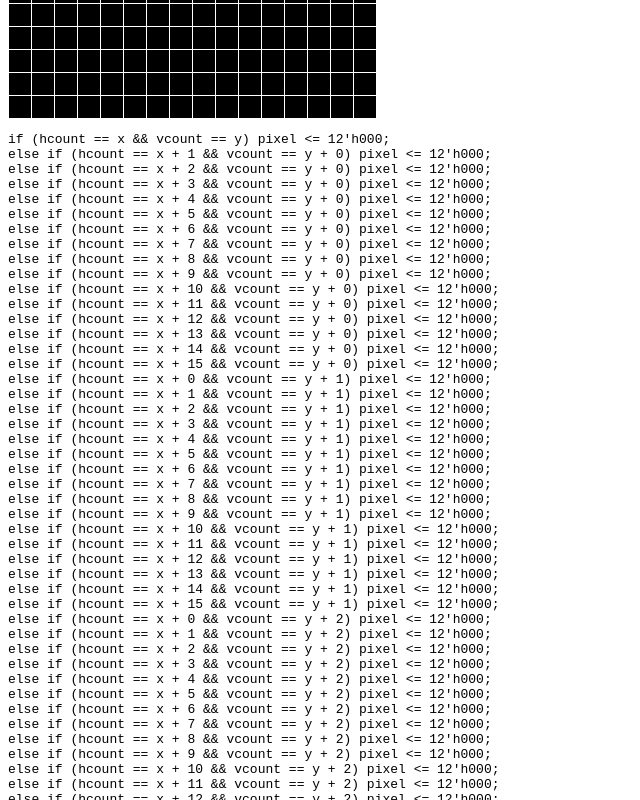
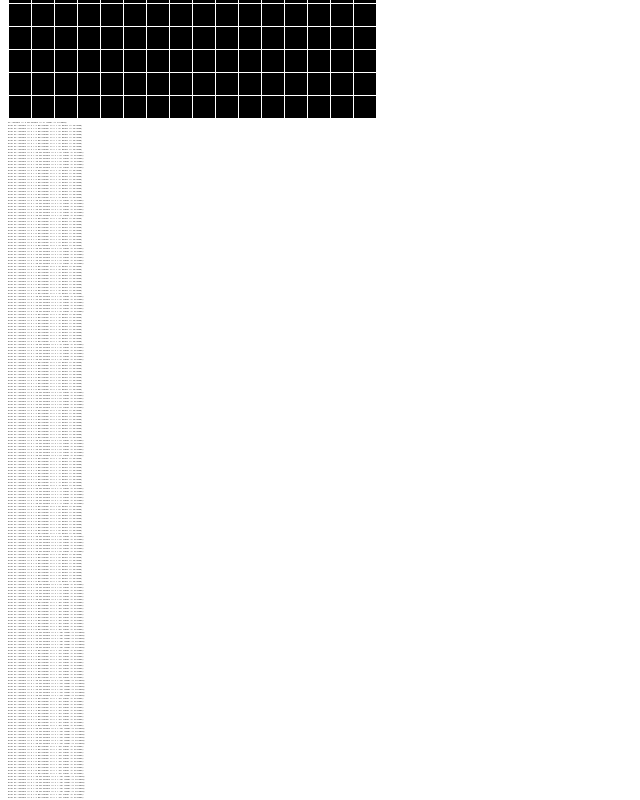
Before and after one commit to kadauber/sprite-maker, an Angular app: page / in a window 1280 px wide. Shown: the part 400-1200 px from the top of the page, without its empty margins (0-640 px from the left). Built offline with nearby package versions, Linux system fonts and the light colour scheme; no server answers.

Commit message:
made text small and easy to copy

```diff
--- a/src/app/app.component.css
+++ b/src/app/app.component.css
@@ -30,3 +30,7 @@ td {
     width: 20px;
     border: 1px solid white;
 }
+
+pre {
+    font-size: 2px;
+}
```
